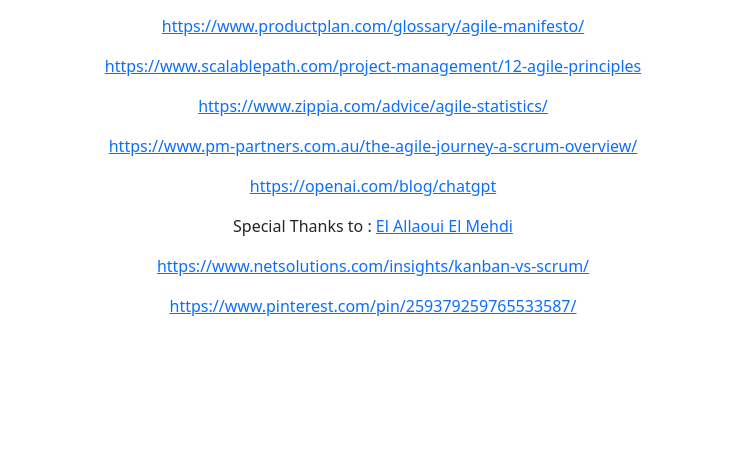
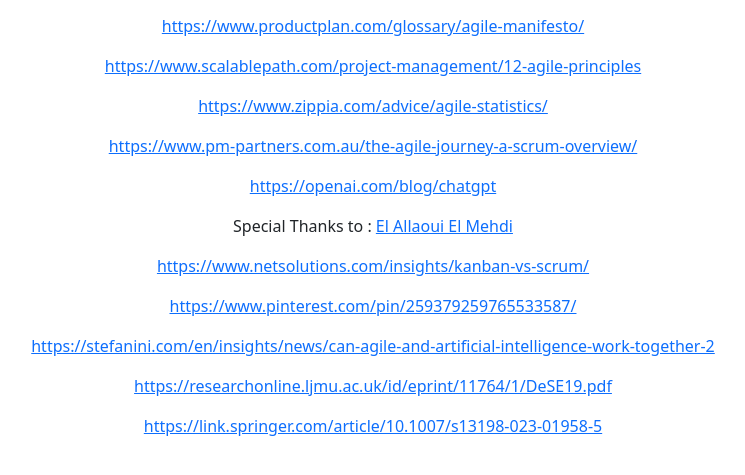
Before and after one commit to azaou123/agilePresentation, a plain HTML site: page index.html in a window 1280 px wide. Shown: the part 321-796 px from the top of the page, without its empty margins (267-1012 px from the left). Drawn offline with nearby package versions, Linux system fonts and the light colour scheme.

Commit message:
first commit : adding sources

```diff
--- a/index.html
+++ b/index.html
@@ -42,6 +42,9 @@
                         <p>Special Thanks to : <a href="https://www.linkedin.com/in/elallaoui/">El Allaoui El Mehdi</a></p>
                         <p><a href="https://www.netsolutions.com/insights/kanban-vs-scrum/">https://www.netsolutions.com/insights/kanban-vs-scrum/</a></p>
                         <p><a href="https://www.pinterest.com/pin/259379259765533587/">https://www.pinterest.com/pin/259379259765533587/</a></p>
+                        <p><a href="https://stefanini.com/en/insights/news/can-agile-and-artificial-intelligence-work-together-2">https://stefanini.com/en/insights/news/can-agile-and-artificial-intelligence-work-together-2</a></p>
+                        <p><a href="https://researchonline.ljmu.ac.uk/id/eprint/11764/1/DeSE19.pdf">https://researchonline.ljmu.ac.uk/id/eprint/11764/1/DeSE19.pdf</a></p>
+                        <p><a href="https://link.springer.com/article/10.1007/s13198-023-01958-5">https://link.springer.com/article/10.1007/s13198-023-01958-5</a></p>
                     </div>
                 </div><!-- /lc-block -->
             </div><!-- /col -->
```
